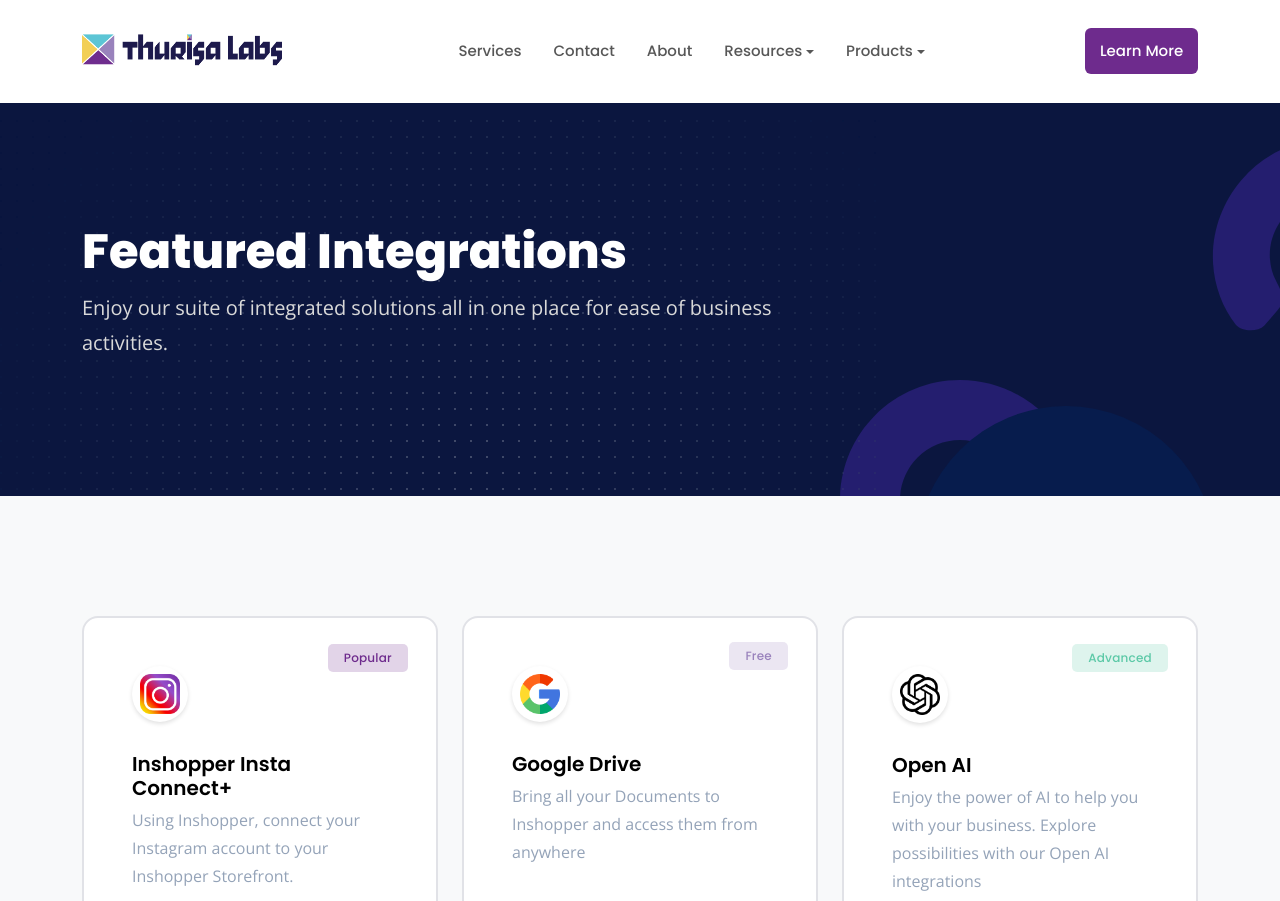
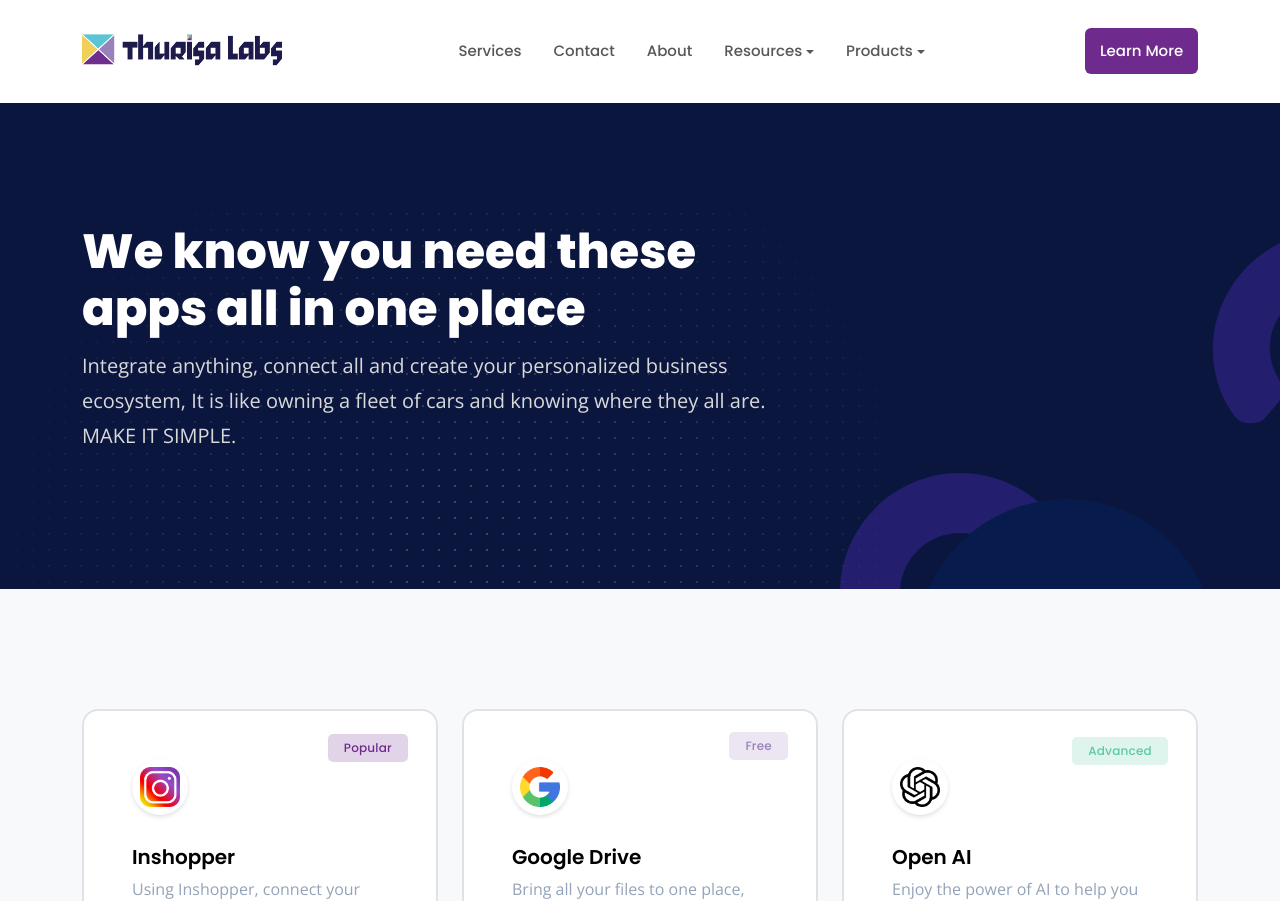
Before and after one commit to asmodithaki/manga, a Next.js app: page /integrations in a window 1280 px wide. Shown: the top 901 px of the page. Built offline with nearby package versions, Linux system fonts and the light colour scheme.

Commit message:
personal assistant

```diff
--- a/next.config.js
+++ b/next.config.js
@@ -12,4 +12,8 @@
     loader: "akamai",
     path: "/",
   },
+
+  env: {
+    GOOGLE_MAPS_API_KEY: process.env.GOOGLE_MAPS_API_KEY,
+  },
 };
--- a/src/components/features/FeatureOne.js
+++ b/src/components/features/FeatureOne.js
@@ -28,8 +28,8 @@
                     <div className="icon-content">
                       <h3 className="h3">AI Integration</h3>
                       <p>
-                        Leverage Ai to automate your business processes, increase productivity, efficiency and profitability.
-                        We are designing your personal business assistant to help you manage your business and increase your bottom line
+                        Leverage AI, automate your business processes, increase productivity, efficiency and profitability.
+                        It&apos;s your personal business assistant, built to help you navigate your business landscape with ease.
                       </p>
                     </div>
                   </li>
@@ -40,7 +40,7 @@
                       </span>
                     </div>
                     <div className="icon-content">
-                      <h3 className="h3">Business Compliance </h3>
+                      <h3 className="h3">Business Compliance</h3>
                       <p>
                         Create entities, manage compliance and other business management processes with AutomaLaw, Streamline your business and stay compliant in few easy steps.
                       </p>
--- a/src/components/integration/IntegrationFeature.js
+++ b/src/components/integration/IntegrationFeature.js
@@ -12,7 +12,9 @@
             {integrationFeature.map((integration, i) => (
               <div key={i + 1} className="col-lg-4 col-md-6">
                 <Link href="/integration-single">
-                  <a className="position-relative text-decoration-none connected-app-single bg-white border border-2 bg-white my-4 mt-lg-0 mt-md-0 transition-base rounded-custom d-block overflow-hidden p-5">
+                  <a className="position-relative text-decoration-none connected-app-single
+                  bg-white border border-2 bg-white my-4 mt-lg-0 mt-md-0
+                  transition-base rounded-custom d-block overflow-hidden p-5">
                     <div className="position-relative connected-app-content">
                       <div className="integration-logo bg-white rounded-circle p-2 d-inline-block">
                         <img
--- a/src/pages/integrations.js
+++ b/src/pages/integrations.js
@@ -11,11 +11,12 @@
 
 const Integrations = () => {
   return (
-    <Layout title="Integrations" desc="This is integrations page">
+    <Layout title="Integrations" desc="We integrate other providers.">
       <Navbar classOption="navbar-light" />
       <PageHeader
-        title="Featured Integrations"
-        desc="Enjoy our suite of integrated solutions all in one place for ease of business activities."
+        title="We know you need these apps all in one place"
+        desc="Integrate anything, connect all and create your personalized business ecosystem, It is like owning a fleet of cars and knowing where they all are.
+         MAKE IT SIMPLE."
       />
       <IntegrationFeature />
       <Promo bgWhite />
--- a/src/utils/data.js
+++ b/src/utils/data.js
@@ -576,7 +576,7 @@
     logo: "/integations/1.png",
     type: "Popular",
     class: "bg-primary-soft text-primary",
-    title: "Inshopper Insta Connect+",
+    title: "Inshopper",
     info: "Using Inshopper, connect your Instagram account to your Inshopper Storefront.",
   },
   {
@@ -584,7 +584,7 @@
     type: "Free",
     class: "bg-warning-soft text-warning",
     title: "Google Drive",
-    info: "Bring all your Documents to Inshopper and access them from anywhere",
+    info: "Bring all your files to one place, access them from anywhere",
   },
   {
     logo: "/integations/3.png",
```
Also changed, not shown: src/pages/404.js (+4 -6 lines), src/pages/athenabiz.js (added), src/shared/constants.js (added), src/utils/helperFunctions.js (added), src/utils/textAnalysisHelper.js (added), 1 other file (tests, documents, lock files or other folders).
